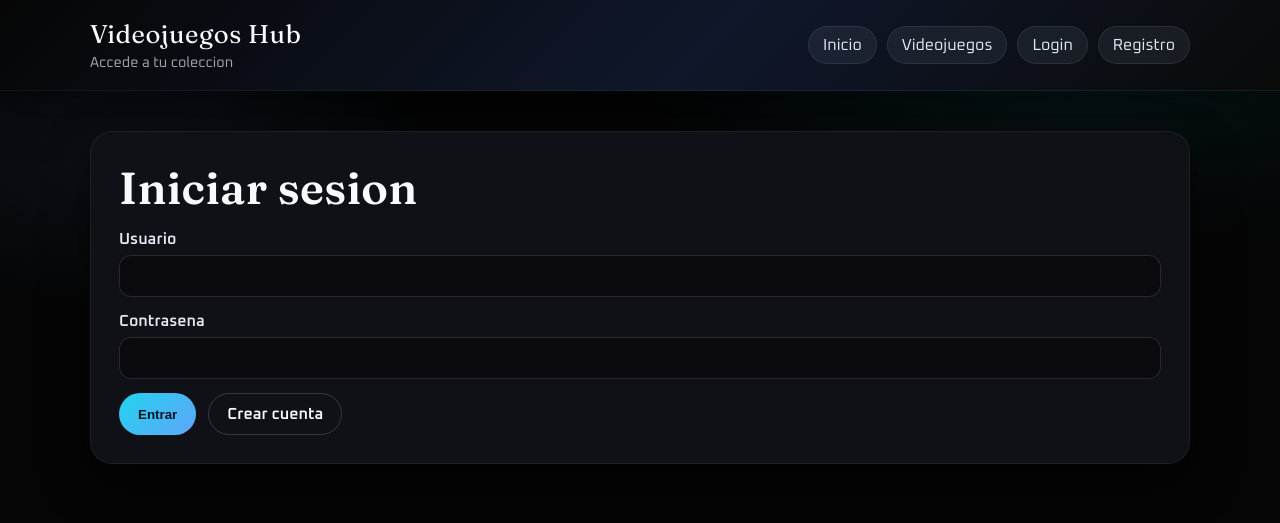
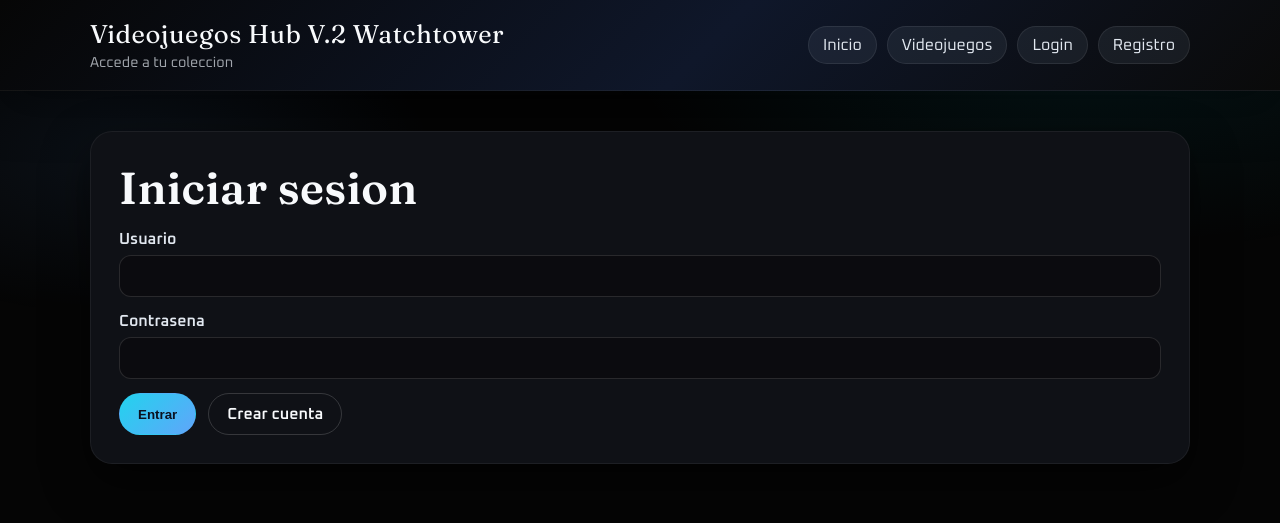
Before and after one commit to SamusDanZ/fastapi-devops, a FastAPI app: page /login in a window 1280 px wide. Shown: the top 523 px of the page. Run offline with FastAPI, Linux system fonts and the light colour scheme; the visitor is signed in with stand-in values (Sample User, id 1).

Commit message:
commit final 3

```diff
--- a/templates/base.html
+++ b/templates/base.html
@@ -10,7 +10,7 @@
     <header class="topbar">
       <div class="container topbar-inner">
         <div class="brand">
-          <div class="brand-title">{% block brand_title %}Videojuegos Hub{% endblock %}</div>
+          <div class="brand-title">{% block brand_title %}Videojuegos Hub V.2 Watchtower{% endblock %}</div>
           <div class="brand-sub">{% block brand_sub %}Tu coleccion y tus puntuaciones{% endblock %}</div>
         </div>
         <nav class="nav">
```
